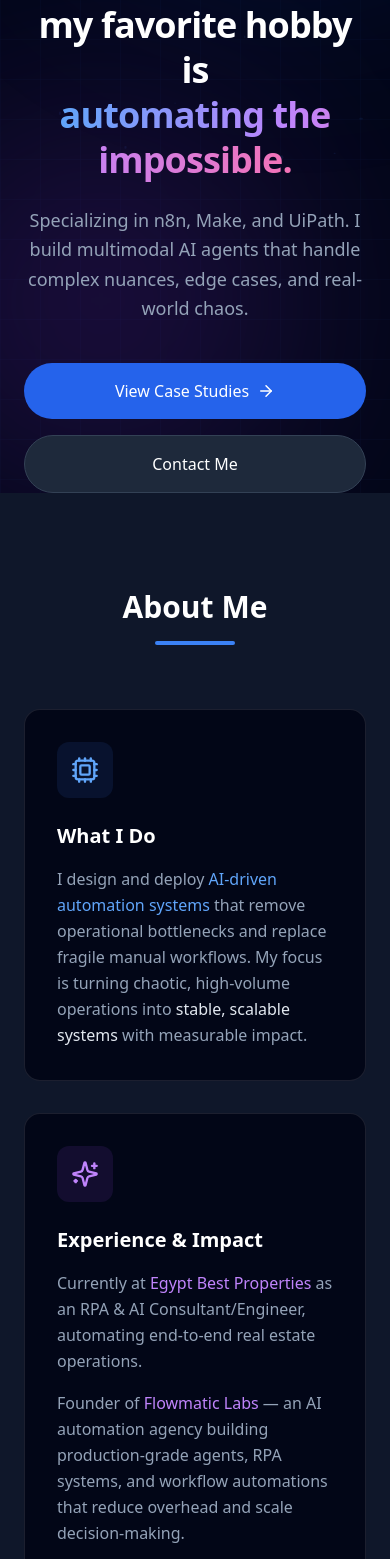
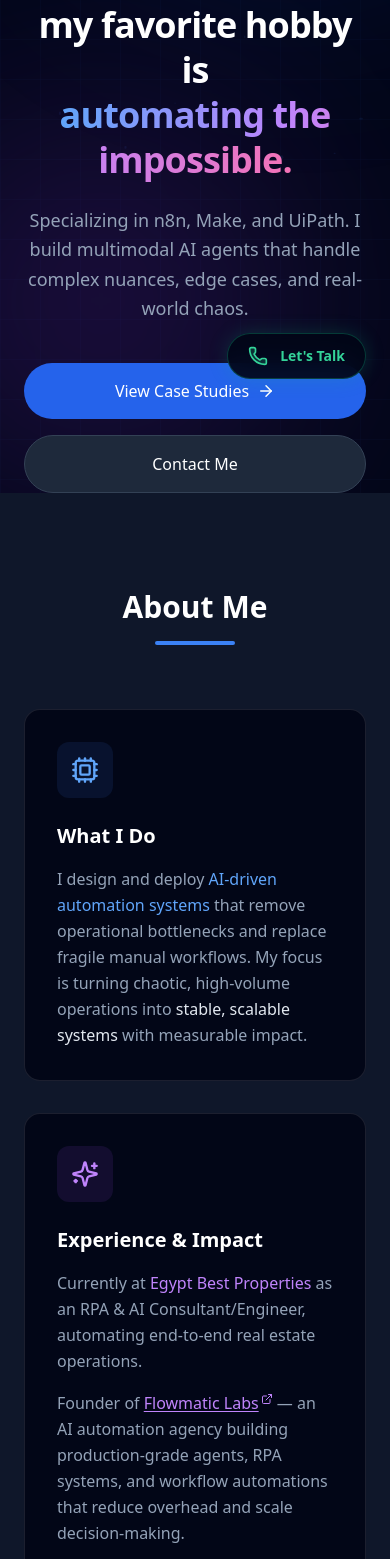
Before and after one commit to seifshamyy/Portfolio, a React (Vite) app: page / in a window 390 px wide. Shown: the part 441-2000 px from the top of the page. Built offline with nearby package versions, Linux system fonts and the light colour scheme.

Commit message:
feat: add floating CTA and update navbar

```diff
--- a/src/App.jsx
+++ b/src/App.jsx
@@ -30,7 +30,8 @@ import {
     ScanFace,
     MessageSquareText,
     Video,
-    Search
+    Search,
+    Phone
 } from 'lucide-react';
 
 /* --- DATA CONSTANTS --- */
@@ -272,7 +273,7 @@ const Navbar = () => {
                     <a href="#more-agents" className="hover:text-white transition-colors">More Agents</a>
                     <a href="#optimization" className="hover:text-white transition-colors">Efficiency</a>
                     <a href="#services" className="hover:text-white transition-colors">Stack</a>
-                    <a href="#contact" className="px-4 py-2 bg-white text-slate-900 rounded-full hover:bg-blue-50 transition-colors">Let's Talk</a>
+                    <a href="#services" className="hover:text-white transition-colors">Stack</a>
                 </div>
 
                 {/* Mobile Toggle */}
@@ -508,7 +509,7 @@ const AboutMe = () => {
                             Currently at <span className="text-purple-400 font-medium">Egypt Best Properties</span> as an RPA & AI Consultant/Engineer, automating end-to-end real estate operations.
                         </p>
                         <p className="text-slate-400 leading-relaxed">
-                            Founder of <span className="text-purple-400 font-medium">Flowmatic Labs</span> — an AI automation agency building production-grade agents, RPA systems, and workflow automations that reduce overhead and scale decision-making.
+                            Founder of <a href="https://www.flowmaticlabs.com" target="_blank" rel="noopener noreferrer" className="text-purple-400 font-medium inline-flex items-center hover:text-purple-300 transition-colors underline underline-offset-2">Flowmatic Labs<ExternalLink size={12} className="ml-0.5 -mt-2" /></a> — an AI automation agency building production-grade agents, RPA systems, and workflow automations that reduce overhead and scale decision-making.
                         </p>
                     </div>
 
@@ -717,7 +718,7 @@ const ProjectShowcase = () => {
                                         <div className="w-8 h-8 bg-white rounded-full flex items-center justify-center group-hover:scale-110 transition-transform">
                                             <Play size={14} className="text-blue-600 fill-blue-600 ml-0.5" />
                                         </div>
-                                        Watch Full Video
+                                        See agent in action
                                     </button>
                                 )}
 
@@ -742,23 +743,7 @@ const ProjectShowcase = () => {
                             </h4>
 
                             <div className="grid grid-cols-1 md:grid-cols-2 lg:grid-cols-3 gap-6">
-                                {/* Highlight Video (Spans 2 cols on desktop) */}
-                                {project.media.filter(m => m.type === 'video').map((item, idx) => (
-                                    <div key={idx} className="md:col-span-2 relative group rounded-xl overflow-hidden aspect-video border border-white/10 cursor-pointer"
-                                        onClick={(e) => { e.stopPropagation(); setActiveModal(item); }}>
-                                        <div className="absolute inset-0 flex items-center justify-center bg-black/40 group-hover:bg-black/20 transition-all z-10">
-                                            <div className="w-16 h-16 bg-blue-600 rounded-full flex items-center justify-center pl-1 shadow-lg group-hover:scale-110 transition-transform">
-                                                <Play fill="white" className="text-white" />
-                                            </div>
-                                        </div>
-                                        <video className="w-full h-full object-cover grayscale group-hover:grayscale-0 transition-all duration-500">
-                                            <source src={item.url} type="video/mp4" />
-                                        </video>
-                                        <div className="absolute bottom-4 left-4 z-20">
-                                            <span className="bg-black/70 text-white text-xs px-2 py-1 rounded backdrop-blur-sm">Video Demo</span>
-                                        </div>
-                                    </div>
-                                ))}
+
 
                                 {/* Image Grid */}
                                 {project.media.filter(m => m.type === 'image').map((item, idx) => (
@@ -1264,6 +1249,42 @@ const CursorGlow = () => {
     );
 };
 
+
+const FloatingCTA = () => {
+    const [isHovered, setIsHovered] = useState(false);
+
+    return (
+        <motion.a
+            href="#contact"
+            className="fixed bottom-6 right-6 z-50 flex items-center gap-2 bg-slate-950/90 backdrop-blur-md border border-emerald-500/30 text-emerald-400 py-3 px-5 rounded-full shadow-[0_0_20px_rgba(16,185,129,0.2)] hover:shadow-[0_0_30px_rgba(16,185,129,0.4)] transition-all overflow-hidden group"
+            onMouseEnter={() => setIsHovered(true)}
+            onMouseLeave={() => setIsHovered(false)}
+            initial={false}
+            layout
+            transition={{ type: "spring", stiffness: 400, damping: 30 }}
+        >
+            <div className="flex items-center justify-center">
+                <Phone size={20} className="fill-emerald-400/20" />
+            </div>
+
+            <div className="flex items-center overflow-hidden whitespace-nowrap">
+                <span className="font-bold text-sm ml-1">Let's Talk</span>
+                <motion.span
+                    initial={{ width: 0, opacity: 0 }}
+                    animate={{
+                        width: isHovered ? "auto" : 0,
+                        opacity: isHovered ? 1 : 0
+                    }}
+                    transition={{ duration: 0.3, ease: "easeInOut" }}
+                    className="font-bold text-sm overflow-hidden"
+                >
+                    &nbsp;and see how we can supercharge your business
+                </motion.span>
+            </div>
+        </motion.a>
+    );
+};
+
 const App = () => {
     return (
         <div className="bg-slate-950 min-h-screen text-slate-200 selection:bg-blue-500/30 cursor-none sm:cursor-auto">
@@ -1278,6 +1299,7 @@ const App = () => {
             <Capabilities />
             <DentistReveal />
             <Contact />
+            <FloatingCTA />
 
             {/* Tailwind Custom Animations Style Block */}
             <style>{`
```
